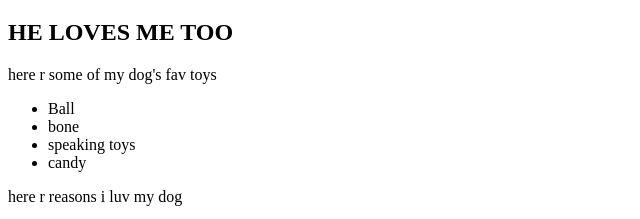
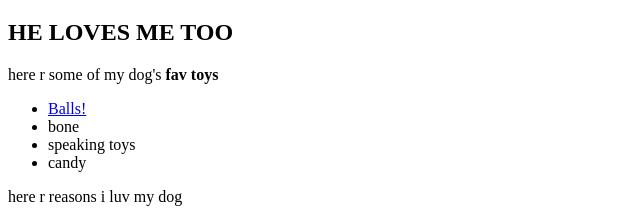
Before and after one commit to AnthonyGolovin/my-dog, a plain HTML site: page my-dog-fav.html in a window 1280 px wide. Shown: the part 373-592 px from the top of the page, 0-640 px from the left. Drawn offline with Linux system fonts and the light colour scheme.

Commit message:
added new page

```diff
--- a/my-dog-fav.html
+++ b/my-dog-fav.html
@@ -2,7 +2,7 @@
 <html>
 
 <head>
-  <title> My dog's shrine!</title>
+  <title> My dog's <em>shrine!</em></title>
   <img src="https://dynaimage.cdn.cnn.com/cnn/w_768,h_1024,c_scale/https%3A%2F%2Fdynaimage.cdn.cnn.com%2Fcnn%2Fx_1229%2Cy_0%2Cw_2712%2Ch_3616%2Cc_crop%2Fhttps%253A%252F%252Fstamp.static.cnn.io%252F5b7ac48b4db3d70020c01c13%252Fshutterstock_1081879181.jpg" alt="">
 </head>
 
@@ -11,10 +11,10 @@
     <h1> I LOVE MY PUPPERS/h1>
     <h2>HE LOVES ME TOO</h2>
 
-    <p>here r some of my dog's fav toys</p>
+    <p>here r some of my dog's <strong>fav toys</strong></p>
 
       <ul>
-        <li>Ball</li>
+        <li><a href="ball.html">Balls!</a></li>
         <li>bone</li>
         <li>speaking toys</li>
         <li>candy</li>
```
Also changed, not shown: ball.html (added, +13 -0 lines), img/ball.gif (added).
